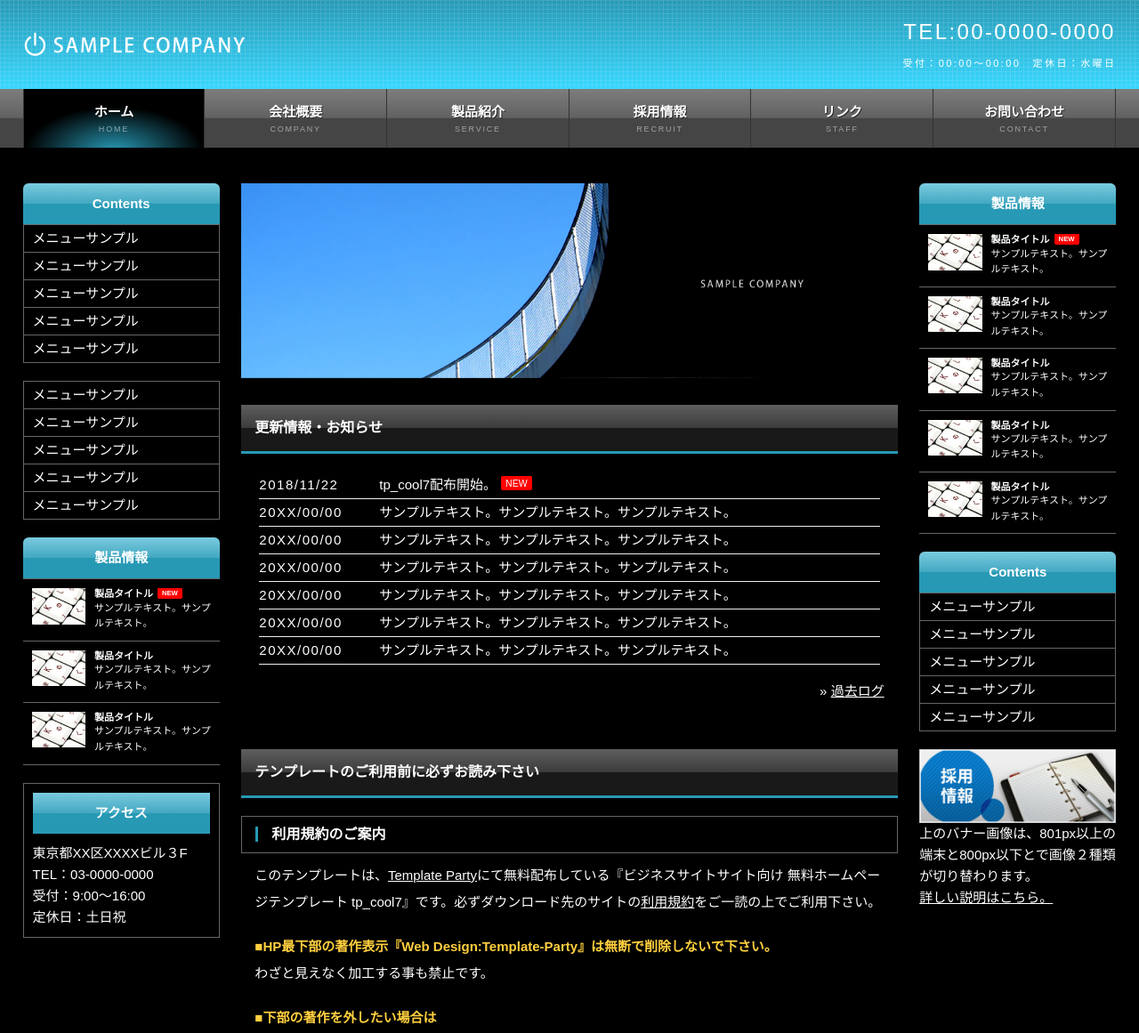
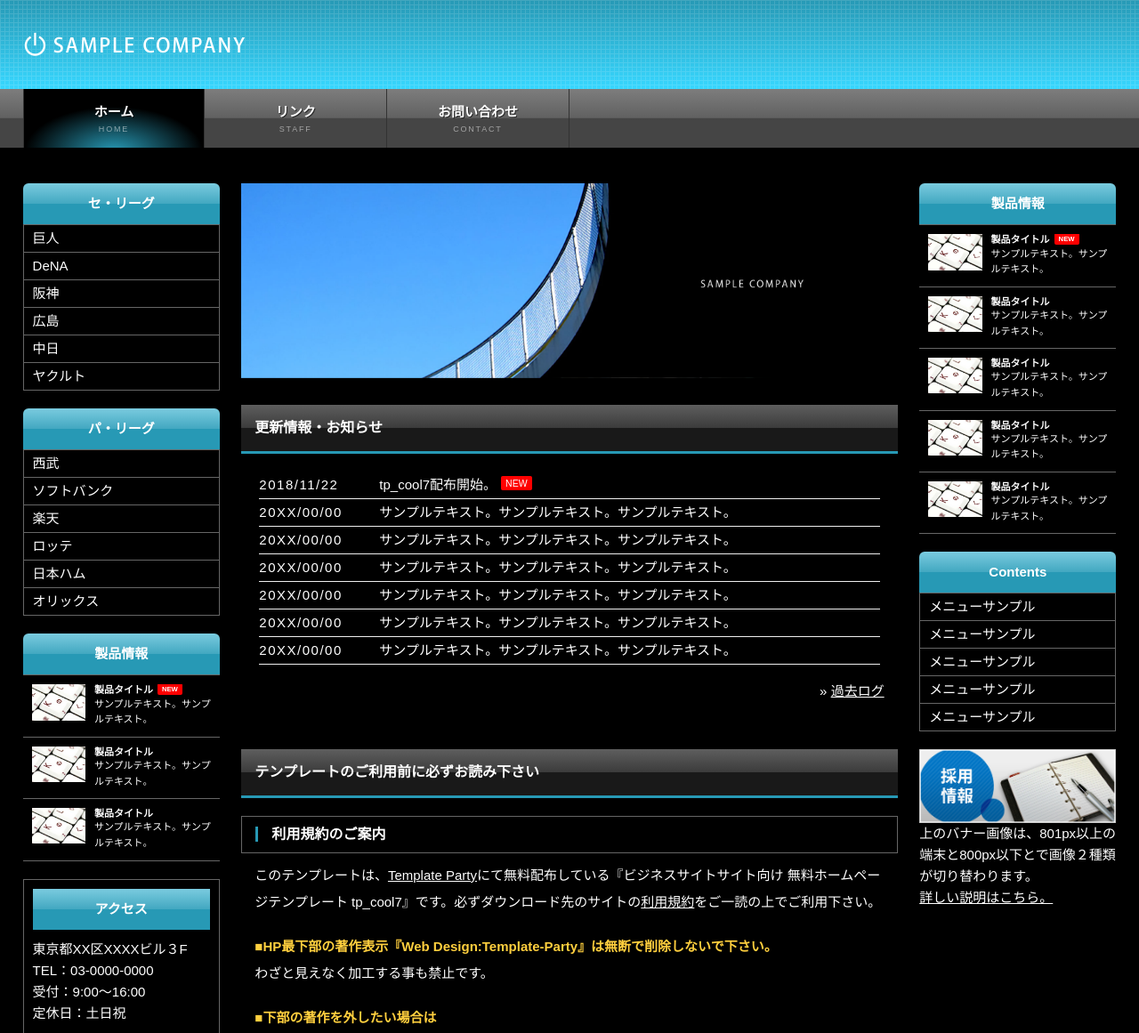
Before and after one commit to shat08/my-first-blog, a Django app: template templates/pdfmr/top.html in a window 1280 px wide. Shown: the top 1161 px of the page at 89% size. Run offline with Django 3.2, Linux system fonts and the light colour scheme; the template is opened without the code that fills it, so the values that code supplies are empty; parts of the project's set-up code (start-up, migrations or seed data) failed here and were passed over.

Commit message:
サイドバーを変更

```diff
--- a/pdfmr/static/templates2/css/style.css
+++ b/pdfmr/static/templates2/css/style.css
@@ -307,6 +307,7 @@ header #logo {
 #sub .submenu li a,
 #side .submenu li a {
 	text-decoration: none;display: block;
+	float: center;
 	padding: 0 10px;	/*上下、左右のボックス内の余白*/
 	border-top: 1px solid #666;
 	border-left: 1px solid #666;
--- a/templates/pdfmr/top.html
+++ b/templates/pdfmr/top.html
@@ -21,9 +21,9 @@
 
 <header>
 <div class="inner">
-<h1 id="logo"><a href="index.html"><img src="images/logo.png" alt="SAMPLE COMPANY"></a></h1>
+<h1 id="logo"><a href="index.html"><img src="{% static 'templates2/images/logo.png' %}" alt="SAMPLE COMPANY"></a></h1>
 <div id="contact">
-<p class="tel">TEL:00-0000-0000<span>受付：00:00〜00:00　定休日：水曜日</span></p>
+<!-- <p class="tel">TEL:00-0000-0000<span>受付：00:00〜00:00　定休日：水曜日</span></p> -->
 </div>
 </div>
 </header>
@@ -32,9 +32,9 @@
 <nav id="menubar">
 <ul class="inner">
 <li class="current"><a href="index.html">ホーム<span>HOME</span></a></li>
-<li><a href="company.html">会社概要<span>COMPANY</span></a></li>
+<!-- <li><a href="company.html">会社概要<span>COMPANY</span></a></li>
 <li><a href="service.html">製品紹介<span>SERVICE</span></a></li>
-<li><a href="recruit.html">採用情報<span>RECRUIT</span></a></li>
+<li><a href="recruit.html">採用情報<span>RECRUIT</span></a></li> -->
 <li><a href="link.html">リンク<span>STAFF</span></a></li>
 <li><a href="contact.html">お問い合わせ<span>CONTACT</span></a></li>
 </ul>
@@ -43,9 +43,9 @@
 <nav id="menubar-s" style="display: none;">
 <ul>
 <li><a href="index.html">ホーム<span>HOME</span></a></li>
-<li><a href="company.html">会社概要<span>COMPANY</span></a></li>
+<!-- <li><a href="company.html">会社概要<span>COMPANY</span></a></li>
 <li><a href="service.html">製品紹介<span>SERVICE</span></a></li>
-<li><a href="recruit.html">採用情報<span>RECRUIT</span></a></li>
+<li><a href="recruit.html">採用情報<span>RECRUIT</span></a></li> -->
 <li><a href="link.html">リンク<span>STAFF</span></a></li>
 <li><a href="contact.html">お問い合わせ<span>CONTACT</span></a></li>
 </ul>
@@ -120,23 +120,26 @@
 <div id="sub">
 
 <nav>
-<h2>Contents</h2>
+<h2>セ・リーグ</h2>
 <ul class="submenu">
-<li><a href="#">メニューサンプル</a></li>
-<li><a href="#">メニューサンプル</a></li>
-<li><a href="#">メニューサンプル</a></li>
-<li><a href="#">メニューサンプル</a></li>
-<li><a href="#">メニューサンプル</a></li>
+<li><a href="#">巨人</a></li>
+<li><a href="#">DeNA</a></li>
+<li><a href="#">阪神</a></li>
+<li><a href="#">広島</a></li>
+<li><a href="#">中日</a></li>
+<li><a href="#">ヤクルト</a></li>
 </ul>
 </nav>
 
 <nav>
+<h2>パ・リーグ</h2>
 <ul class="submenu">
-<li><a href="#">メニューサンプル</a></li>
-<li><a href="#">メニューサンプル</a></li>
-<li><a href="#">メニューサンプル</a></li>
-<li><a href="#">メニューサンプル</a></li>
-<li><a href="#">メニューサンプル</a></li>
+<li><a href="#">西武</a></li>
+<li><a href="#">ソフトバンク</a></li>
+<li><a href="#">楽天</a></li>
+<li><a href="#">ロッテ</a></li>
+<li><a href="#">日本ハム</a></li>
+<li><a href="#">オリックス</a></li>
 </ul>
 </nav>
 
@@ -146,7 +149,7 @@
 
 <div class="list">
 <a href="service2.html">
-<figure><img src="images/sample1.jpg" alt="写真の説明"></figure>
+<figure><img src="{% static 'templates2/images/sample1.jpg' %}" alt="写真の説明"></figure>
 <h4>製品タイトル<span class="newicon">NEW</span></h4>
 <p>サンプルテキスト。サンプルテキスト。</p>
 </a>
@@ -154,7 +157,7 @@
 
 <div class="list">
 <a href="service2.html">
-<figure><img src="images/sample1.jpg" alt="写真の説明"></figure>
+<figure><img src="{% static 'templates2/images/sample1.jpg'%}" alt="写真の説明"></figure>
 <h4>製品タイトル</h4>
 <p>サンプルテキスト。サンプルテキスト。</p>
 </a>
@@ -162,7 +165,7 @@
 
 <div class="list">
 <a href="service2.html">
-<figure><img src="images/sample1.jpg" alt="写真の説明"></figure>
+<figure><img src="{% static 'templates2/images/sample1.jpg' %}" alt="写真の説明"></figure>
 <h4>製品タイトル</h4>
 <p>サンプルテキスト。サンプルテキスト。</p>
 </a>
@@ -192,7 +195,7 @@ TEL：03-0000-0000<br>
 
 <div class="list">
 <a href="service2.html">
-<figure><img src="images/sample1.jpg" alt="写真の説明"></figure>
+<figure><img src="{% static 'templates2/images/sample1.jpg' %}" alt="写真の説明"></figure>
 <h4>製品タイトル<span class="newicon">NEW</span></h4>
 <p>サンプルテキスト。サンプルテキスト。</p>
 </a>
@@ -200,7 +203,7 @@ TEL：03-0000-0000<br>
 
 <div class="list">
 <a href="service2.html">
-<figure><img src="images/sample1.jpg" alt="写真の説明"></figure>
+<figure><img src="{% static 'templates2/images/sample1.jpg' %}" alt="写真の説明"></figure>
 <h4>製品タイトル</h4>
 <p>サンプルテキスト。サンプルテキスト。</p>
 </a>
@@ -208,7 +211,7 @@ TEL：03-0000-0000<br>
 
 <div class="list">
 <a href="service2.html">
-<figure><img src="images/sample1.jpg" alt="写真の説明"></figure>
+<figure><img src="{% static 'templates2/images/sample1.jpg' %}" alt="写真の説明"></figure>
 <h4>製品タイトル</h4>
 <p>サンプルテキスト。サンプルテキスト。</p>
 </a>
@@ -216,7 +219,7 @@ TEL：03-0000-0000<br>
 
 <div class="list">
 <a href="service2.html">
-<figure><img src="images/sample1.jpg" alt="写真の説明"></figure>
+<figure><img src="{% static 'templates2/images/sample1.jpg' %}" alt="写真の説明"></figure>
 <h4>製品タイトル</h4>
 <p>サンプルテキスト。サンプルテキスト。</p>
 </a>
@@ -224,7 +227,7 @@ TEL：03-0000-0000<br>
 
 <div class="list">
 <a href="service2.html">
-<figure><img src="images/sample1.jpg" alt="写真の説明"></figure>
+<figure><img src="{% static 'templates2/images/sample1.jpg' %}" alt="写真の説明"></figure>
 <h4>製品タイトル</h4>
 <p>サンプルテキスト。サンプルテキスト。</p>
 </a>
@@ -244,8 +247,8 @@ TEL：03-0000-0000<br>
 </nav>
 
 <p>
-<a href="recruit.html"><img src="images/banner1.jpg" alt="採用情報" class="pc"></a>
-<a href="recruit.html"><img src="images/banner1_sh.jpg" alt="採用情報" class="sh"></a>
+<a href="recruit.html"><img src="{% static 'templates2/images/banner1.jpg' %}" alt="採用情報" class="pc"></a>
+<a href="recruit.html"><img src="{% static 'templates2/images/banner1_sh.jpg' %}" alt="採用情報" class="sh"></a>
 </p>
 <p>上のバナー画像は、801px以上の端末と800px以下とで画像２種類が切り替わります。<br>
 <a href="company.html#banner">詳しい説明はこちら。</a></p>
--- a/templates/pdfmr/views.py
+++ b/templates/pdfmr/views.py
@@ -2,6 +2,6 @@ from django.shortcuts import render
 from django.shortcuts import render, get_object_or_404
 
 # Create your views here.
-def top(request):
+def top(request, pk):
     post = get_object_or_404(Post, pk=pk)
-    return render(request, 'pdfmr/top.html')
+    return render(request, 'pdfmr/top.html', {'post': post})
```
